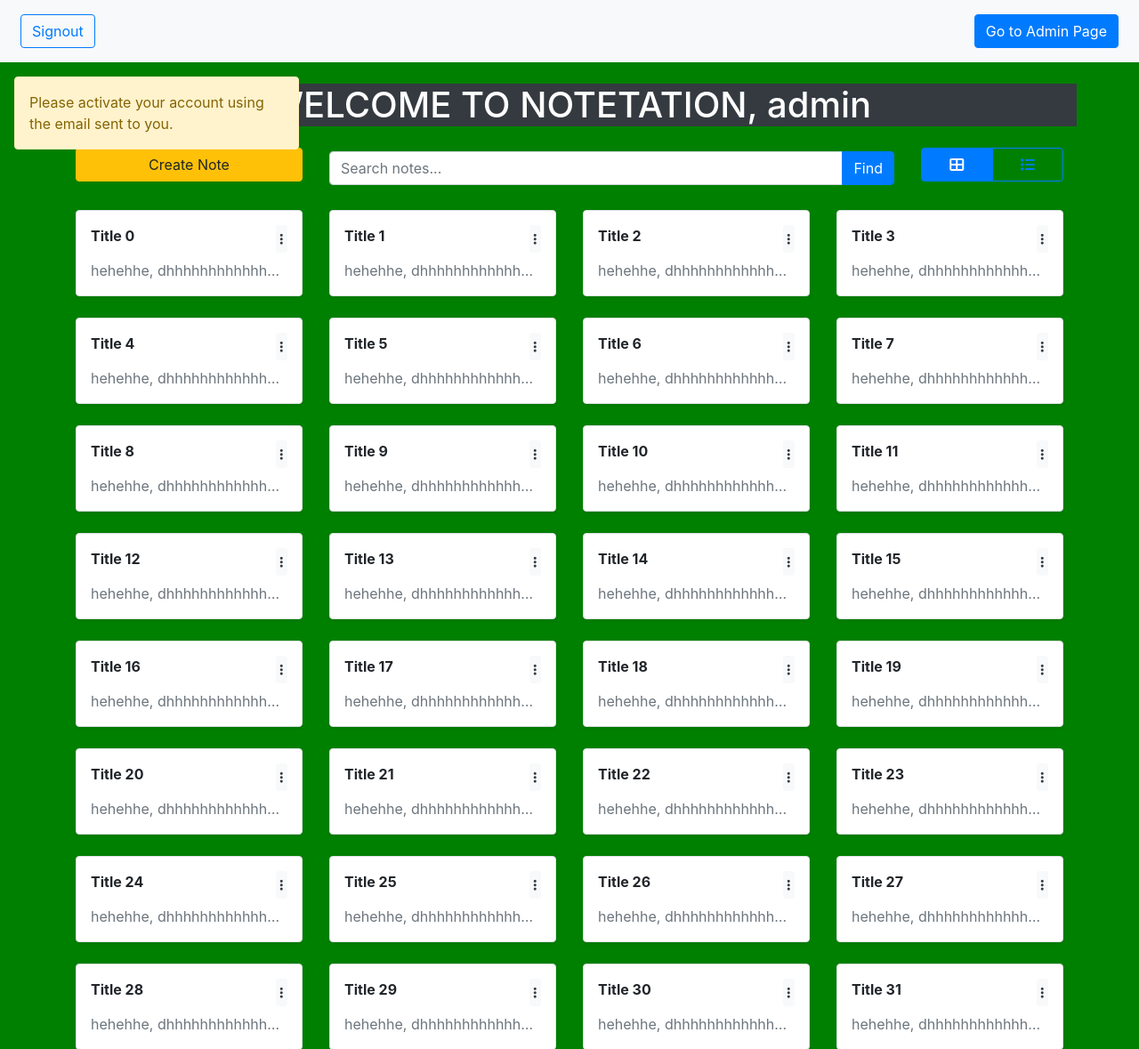
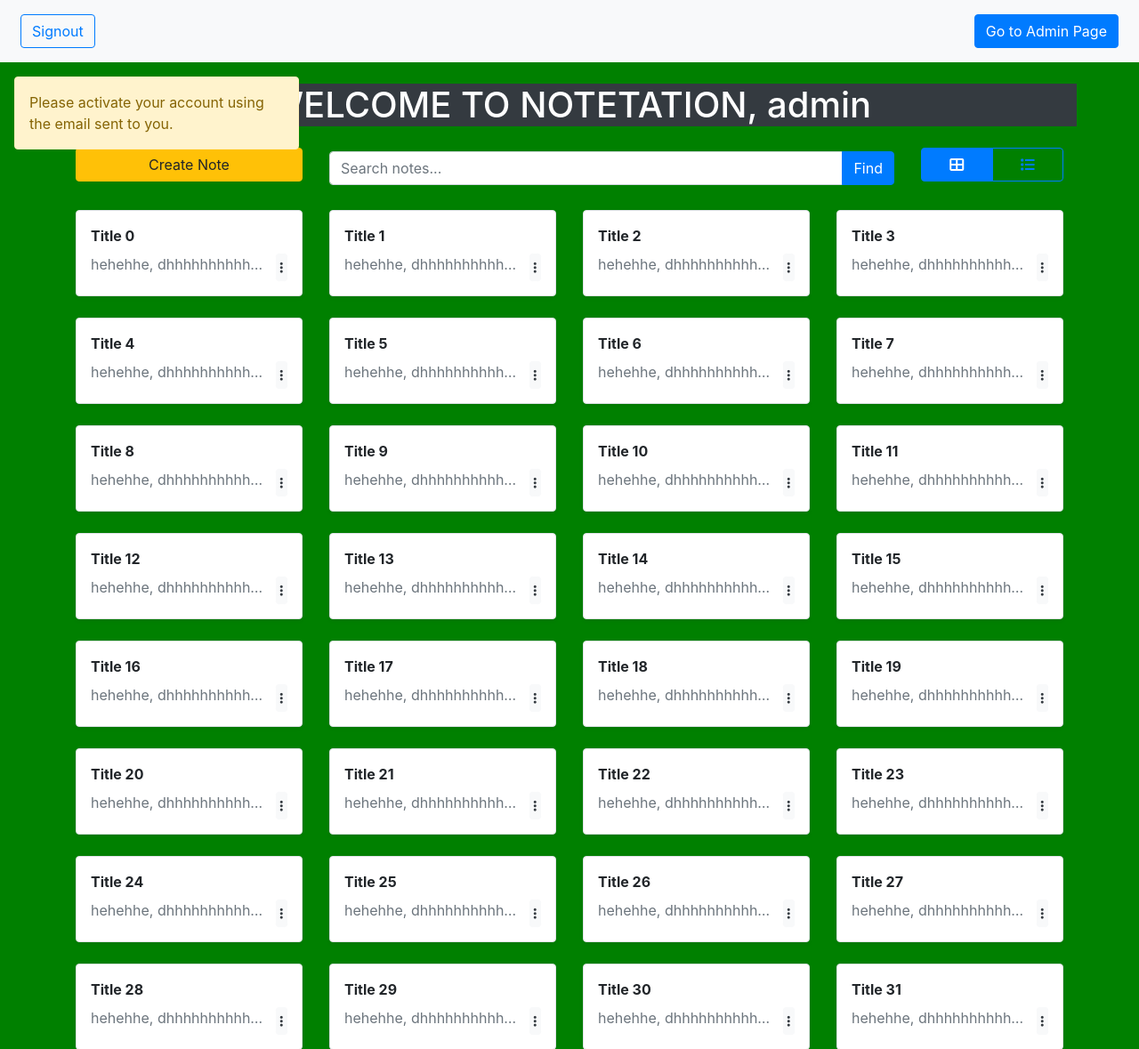
Before and after one commit to LyraeNgo/Noteapp, a PHP site: page / in a window 1280 px wide. Shown: the top 1179 px of the page at 89% size. Run offline with PHP 8.4, Linux system fonts and the light colour scheme; a user stored in the database is signed in; data comes from the database, SQL or seed files in the repository; data that the repository does not hold is empty.

Commit message:
update index

```diff
--- a/www/index.php
+++ b/www/index.php
@@ -106,11 +106,14 @@
 	 	for ($i = 0; $i < 50; $i++) { ?>
         <div class="col-12 col-sm-6 col-md-4 col-lg-3 mb-4 note-item">
   <div class="border rounded p-3 shadow-sm h-100 bg-white">
-            <!-- Title & 3-dot menu -->
+    <!-- Title -->
+    <div class="font-weight-bold text-truncate mb-2" style="max-width: 100%;">Title <?= $i ?></div>
+
+    <!-- Content + kebab menu -->
     <div class="d-flex justify-content-between align-items-start">
-              <div class="font-weight-bold text-truncate" style="max-width: 85%;">Title <?= $i ?></div>
+      <div class="text-muted text-truncate">hehehhe, dhhhhhhhhhhhhhhhhhhhhhhhhhhhhhhhhhhh <?= $i ?></div>
 
-              <div class="dropdown">
+      <div class="dropdown ml-2">
         <button class="btn btn-sm btn-light p-1" type="button" data-toggle="dropdown" aria-expanded="false">
           <span class="text-dark"><i class="fa-solid fa-ellipsis-vertical"></i></span>
         </button>
@@ -120,11 +123,9 @@
         </div>
       </div>
     </div>
-
-            <!-- Note content -->
-            <div class="text-muted text-truncate mt-2">hehehhe, dhhhhhhhhhhhhhhhhhhhhhhhhhhhhhhhhhhh <?= $i ?></div>
   </div>
 </div>
+
       <?php } ?>
     </div>
   </div>
```
Lines whose indentation alone changed are shown as unchanged.
